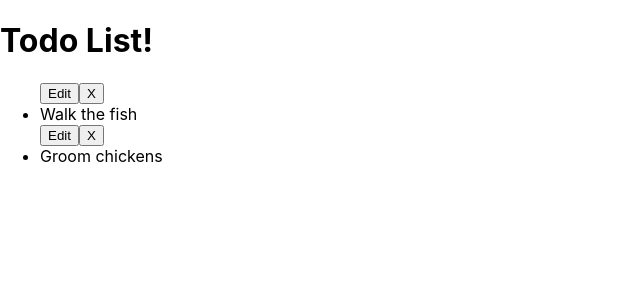
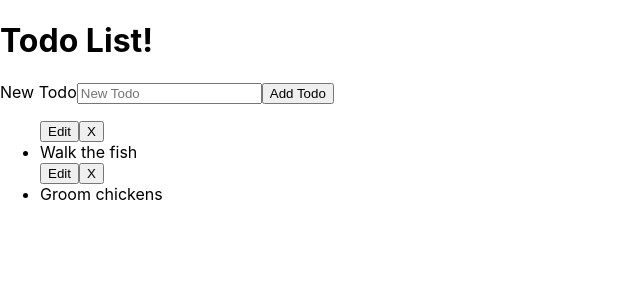
Before and after one commit to Dan-Rosen/react-todo, a React (Create React App) app: page / in a window 1280 px wide. Shown: the top 300 px of the page, without its empty margins (0-640 px from the left). Built offline with nearby package versions, Linux system fonts and the light colour scheme.

Commit message:
new todo component

```diff
--- /dev/null
+++ b/src/components/NewTodoForm.js
@@ -0,0 +1,45 @@
+import React, { Component } from 'react'
+
+class NewTodoForm extends Component {
+    constructor(props) {
+        super(props)
+
+        this.state = {
+            task: ''
+        }
+
+        this.handleChange = this.handleChange.bind(this)
+        this.handleSubmit = this.handleSubmit.bind(this)
+    }
+
+    handleChange(evt) {
+        this.setState({
+            [evt.target.name]: evt.target.value
+        })
+    }
+
+    handleSubmit(evt) {
+        evt.preventDefault()
+        this.props.createTodo(this.state)
+        this.setState({ task: '' })
+    }
+
+    render() {
+        return (
+            <form onSubmit={this.handleSubmit}>
+                <label htmlFor='task'>New Todo</label>
+                <input
+                    type='text'
+                    placeholder='New Todo'
+                    id='task'
+                    name='task'
+                    value={this.state.task}
+                    onChange={this.handleChange}
+                />
+                <button>Add Todo</button>
+            </form>
+        )
+    }
+}
+
+export default NewTodoForm
--- a/src/components/TodoList.js
+++ b/src/components/TodoList.js
@@ -1,6 +1,7 @@
 import React, { Component } from 'react'
 
 import Todo from './Todo'
+import NewTodoForm from './NewTodoForm'
 
 class TodoList extends Component {
     constructor(props) {
@@ -9,6 +10,14 @@
         this.state = {
             todos: [{ task: 'Walk the fish' }, { task: 'Groom chickens' }]
         }
+
+        this.create = this.create.bind(this)
+    }
+
+    create(newTodo) {
+        this.setState({
+            todos: [...this.state.todos, newTodo]
+        })
     }
 
     render() {
@@ -16,6 +25,7 @@
         return (
             <div>
                 <h1>Todo List!</h1>
+                <NewTodoForm createTodo={this.create} />
                 <ul>{todos}</ul>
             </div>
         )
```
